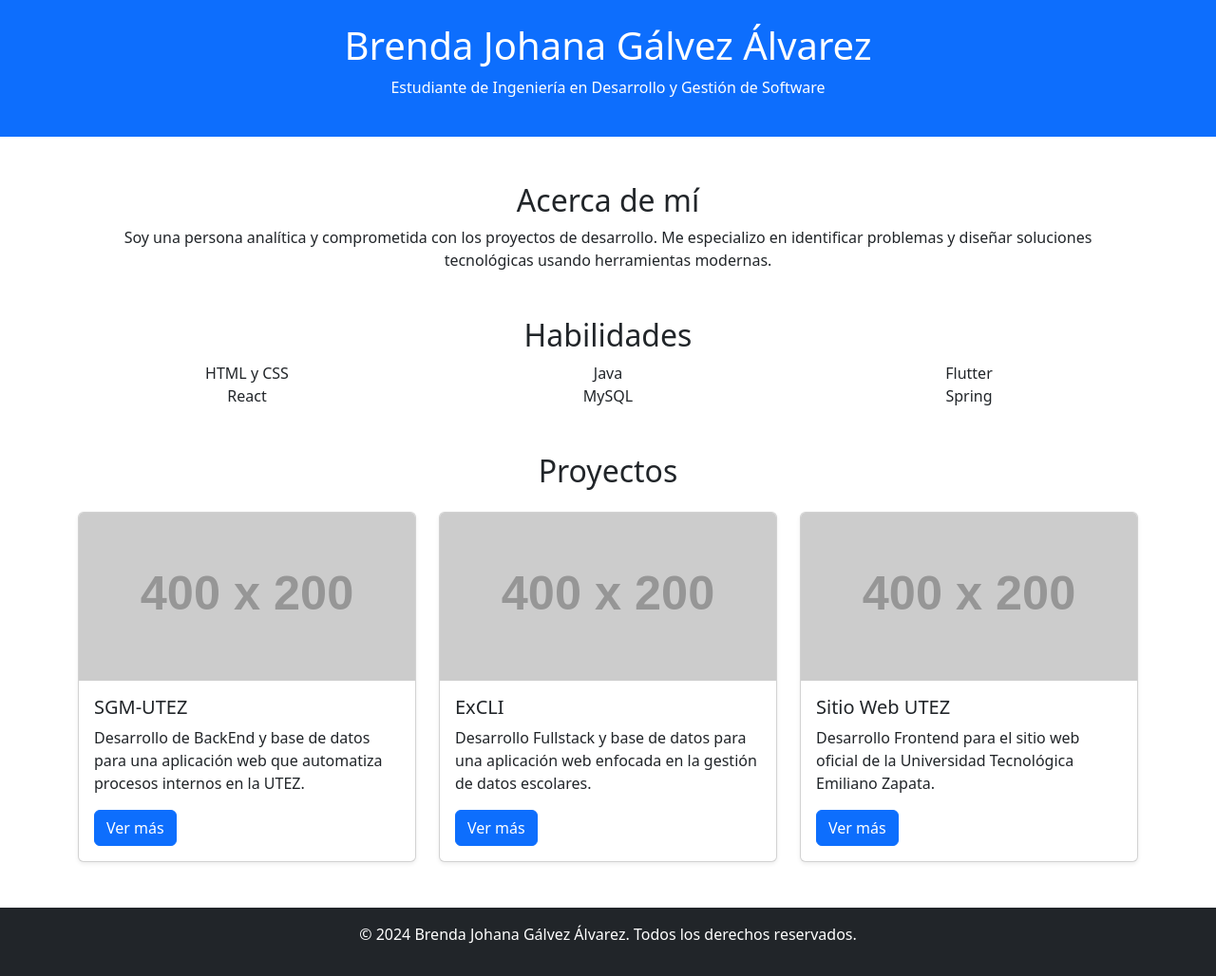
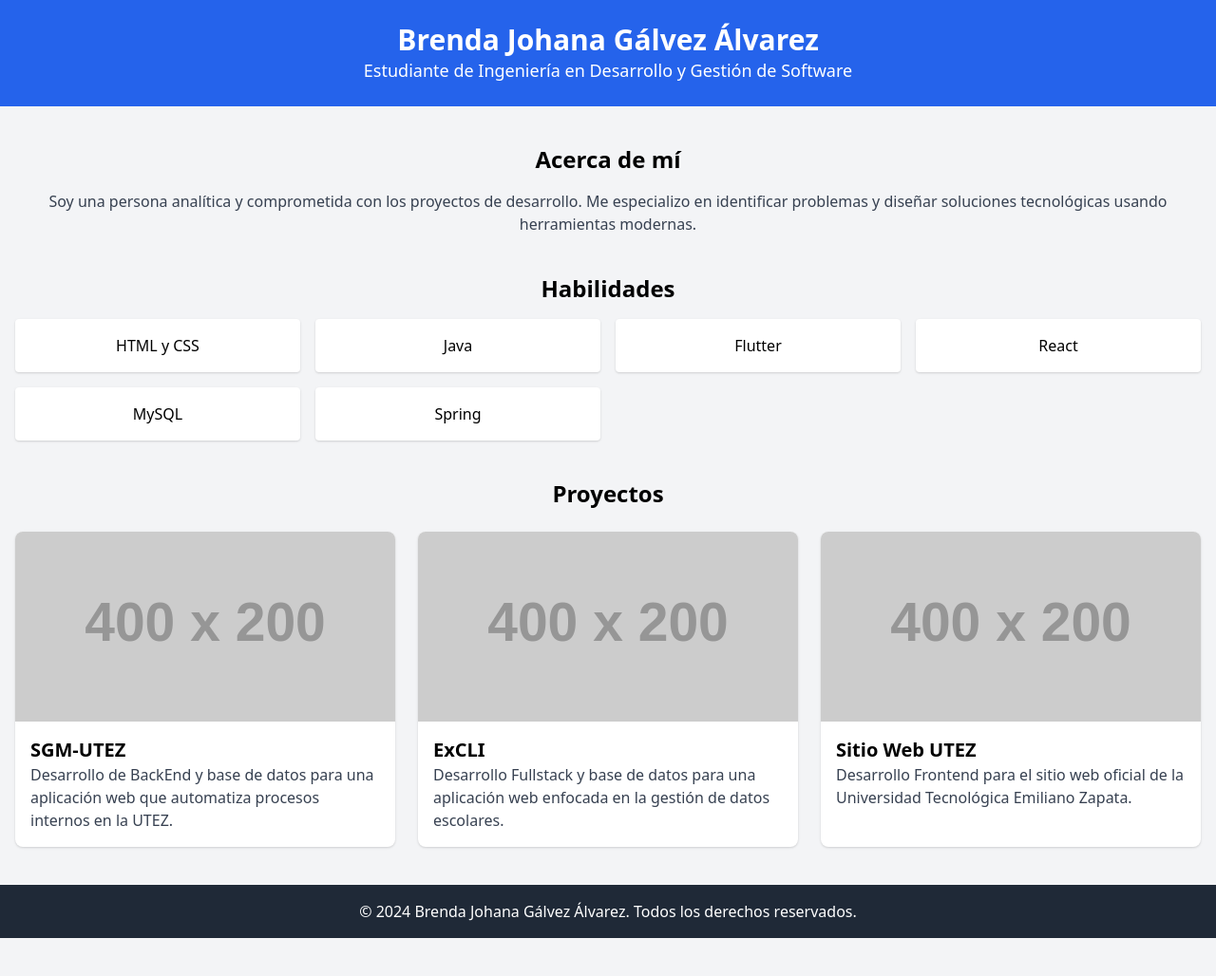
Before and after one commit to joviicam/joviicam.github.io, a plain HTML site: page index.html in a window 1280 px wide. Shown: the whole page at 95% size. After the commit the page ends 988 px from the top, so only its background shows below. Drawn offline with nearby package versions, Linux system fonts and the light colour scheme; placeholder pictures from the web are drawn by us.

Commit message:
portafolio

```diff
--- a/index.html
+++ b/index.html
@@ -4,79 +4,70 @@
   <meta charset="UTF-8">
   <meta name="viewport" content="width=device-width, initial-scale=1.0">
   <title>Portafolio - Brenda Johana Gálvez Álvarez</title>
-  <link href="https://cdn.jsdelivr.net/npm/bootstrap@5.3.0-alpha3/dist/css/bootstrap.min.css" rel="stylesheet">
+  <link href="https://cdn.jsdelivr.net/npm/tailwindcss@2.2.19/dist/tailwind.min.css" rel="stylesheet">
 </head>
-<body>
+<body class="bg-gray-100">
   <!-- Header -->
-  <header class="bg-primary text-white text-center py-4">
-    <h1>Brenda Johana Gálvez Álvarez</h1>
-    <p>Estudiante de Ingeniería en Desarrollo y Gestión de Software</p>
+  <header class="bg-blue-600 text-white text-center py-6">
+    <h1 class="text-3xl font-bold">Brenda Johana Gálvez Álvarez</h1>
+    <p class="text-lg">Estudiante de Ingeniería en Desarrollo y Gestión de Software</p>
   </header>
 
   <!-- Main Content -->
-  <main class="container my-5">
+  <main class="container mx-auto my-10 px-4">
     <!-- Section: About Me -->
-    <section class="mb-5">
-      <h2 class="text-center">Acerca de mí</h2>
-      <p class="text-center">
+    <section class="mb-10">
+      <h2 class="text-2xl font-bold text-center mb-4">Acerca de mí</h2>
+      <p class="text-center text-gray-700">
         Soy una persona analítica y comprometida con los proyectos de desarrollo. Me especializo en identificar problemas y diseñar soluciones tecnológicas usando herramientas modernas.
       </p>
     </section>
 
     <!-- Section: Skills -->
-    <section class="mb-5">
-      <h2 class="text-center">Habilidades</h2>
-      <div class="row text-center">
-        <div class="col-md-4">HTML y CSS</div>
-        <div class="col-md-4">Java</div>
-        <div class="col-md-4">Flutter</div>
-        <div class="col-md-4">React</div>
-        <div class="col-md-4">MySQL</div>
-        <div class="col-md-4">Spring</div>
+    <section class="mb-10">
+      <h2 class="text-2xl font-bold text-center mb-4">Habilidades</h2>
+      <div class="grid grid-cols-2 sm:grid-cols-3 lg:grid-cols-4 gap-4 text-center">
+        <div class="bg-white p-4 rounded shadow">HTML y CSS</div>
+        <div class="bg-white p-4 rounded shadow">Java</div>
+        <div class="bg-white p-4 rounded shadow">Flutter</div>
+        <div class="bg-white p-4 rounded shadow">React</div>
+        <div class="bg-white p-4 rounded shadow">MySQL</div>
+        <div class="bg-white p-4 rounded shadow">Spring</div>
       </div>
     </section>
 
     <!-- Section: Projects -->
     <section>
-      <h2 class="text-center mb-4">Proyectos</h2>
-      <div class="row justify-content-center">
+      <h2 class="text-2xl font-bold text-center mb-6">Proyectos</h2>
+      <div class="grid grid-cols-1 md:grid-cols-2 lg:grid-cols-3 gap-6">
         <!-- Card: Proyecto SGM-UTEZ -->
-        <div class="col-md-6 col-lg-4">
-          <div class="card shadow-sm">
-            <img src="https://via.placeholder.com/400x200" class="card-img-top" alt="Proyecto SGM-UTEZ">
-            <div class="card-body">
-              <h5 class="card-title">SGM-UTEZ</h5>
-              <p class="card-text">
+        <div class="bg-white rounded-lg shadow">
+          <img src="https://via.placeholder.com/400x200" alt="Proyecto SGM-UTEZ" class="w-full rounded-t-lg">
+          <div class="p-4">
+            <h3 class="text-xl font-bold">SGM-UTEZ</h3>
+            <p class="text-gray-700">
               Desarrollo de BackEnd y base de datos para una aplicación web que automatiza procesos internos en la UTEZ.
             </p>
-              <a href="#" class="btn btn-primary">Ver más</a>
-            </div>
           </div>
         </div>
         <!-- Card: Proyecto ExCLI -->
-        <div class="col-md-6 col-lg-4">
-          <div class="card shadow-sm">
-            <img src="https://via.placeholder.com/400x200" class="card-img-top" alt="Proyecto ExCLI">
-            <div class="card-body">
-              <h5 class="card-title">ExCLI</h5>
-              <p class="card-text">
+        <div class="bg-white rounded-lg shadow">
+          <img src="https://via.placeholder.com/400x200" alt="Proyecto ExCLI" class="w-full rounded-t-lg">
+          <div class="p-4">
+            <h3 class="text-xl font-bold">ExCLI</h3>
+            <p class="text-gray-700">
               Desarrollo Fullstack y base de datos para una aplicación web enfocada en la gestión de datos escolares.
             </p>
-              <a href="#" class="btn btn-primary">Ver más</a>
-            </div>
           </div>
         </div>
         <!-- Card: Sitio Web UTEZ -->
-        <div class="col-md-6 col-lg-4">
-          <div class="card shadow-sm">
-            <img src="https://via.placeholder.com/400x200" class="card-img-top" alt="Sitio Web UTEZ">
-            <div class="card-body">
-              <h5 class="card-title">Sitio Web UTEZ</h5>
-              <p class="card-text">
+        <div class="bg-white rounded-lg shadow">
+          <img src="https://via.placeholder.com/400x200" alt="Sitio Web UTEZ" class="w-full rounded-t-lg">
+          <div class="p-4">
+            <h3 class="text-xl font-bold">Sitio Web UTEZ</h3>
+            <p class="text-gray-700">
               Desarrollo Frontend para el sitio web oficial de la Universidad Tecnológica Emiliano Zapata.
             </p>
-              <a href="#" class="btn btn-primary">Ver más</a>
-            </div>
           </div>
         </div>
       </div>
@@ -84,10 +75,8 @@
   </main>
 
   <!-- Footer -->
-  <footer class="bg-dark text-white text-center py-3">
+  <footer class="bg-gray-800 text-white text-center py-4">
     <p>&copy; 2024 Brenda Johana Gálvez Álvarez. Todos los derechos reservados.</p>
   </footer>
-
-  <script src="https://cdn.jsdelivr.net/npm/bootstrap@5.3.0-alpha3/dist/js/bootstrap.bundle.min.js"></script>
 </body>
 </html>
```
Lines whose indentation alone changed are shown as unchanged.
